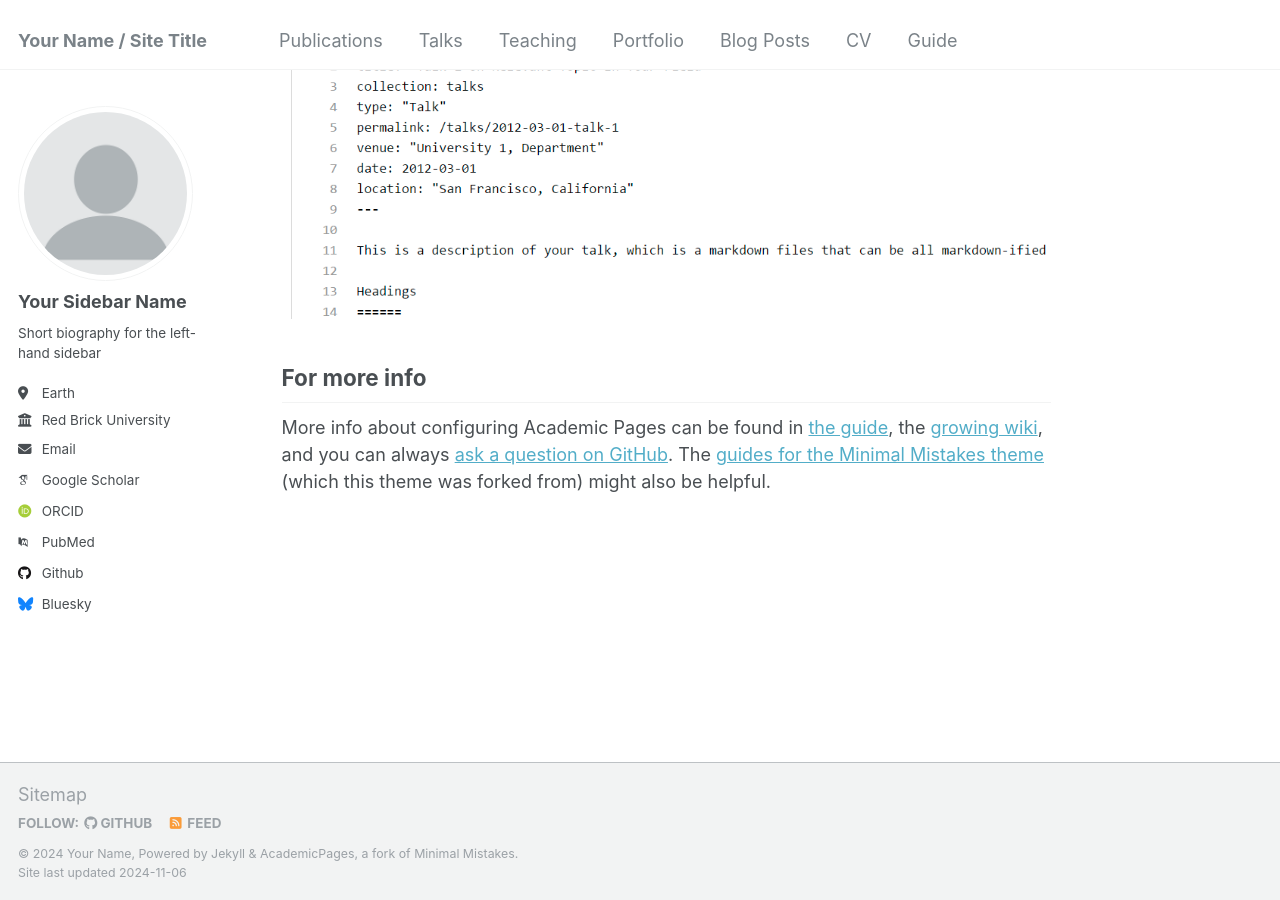
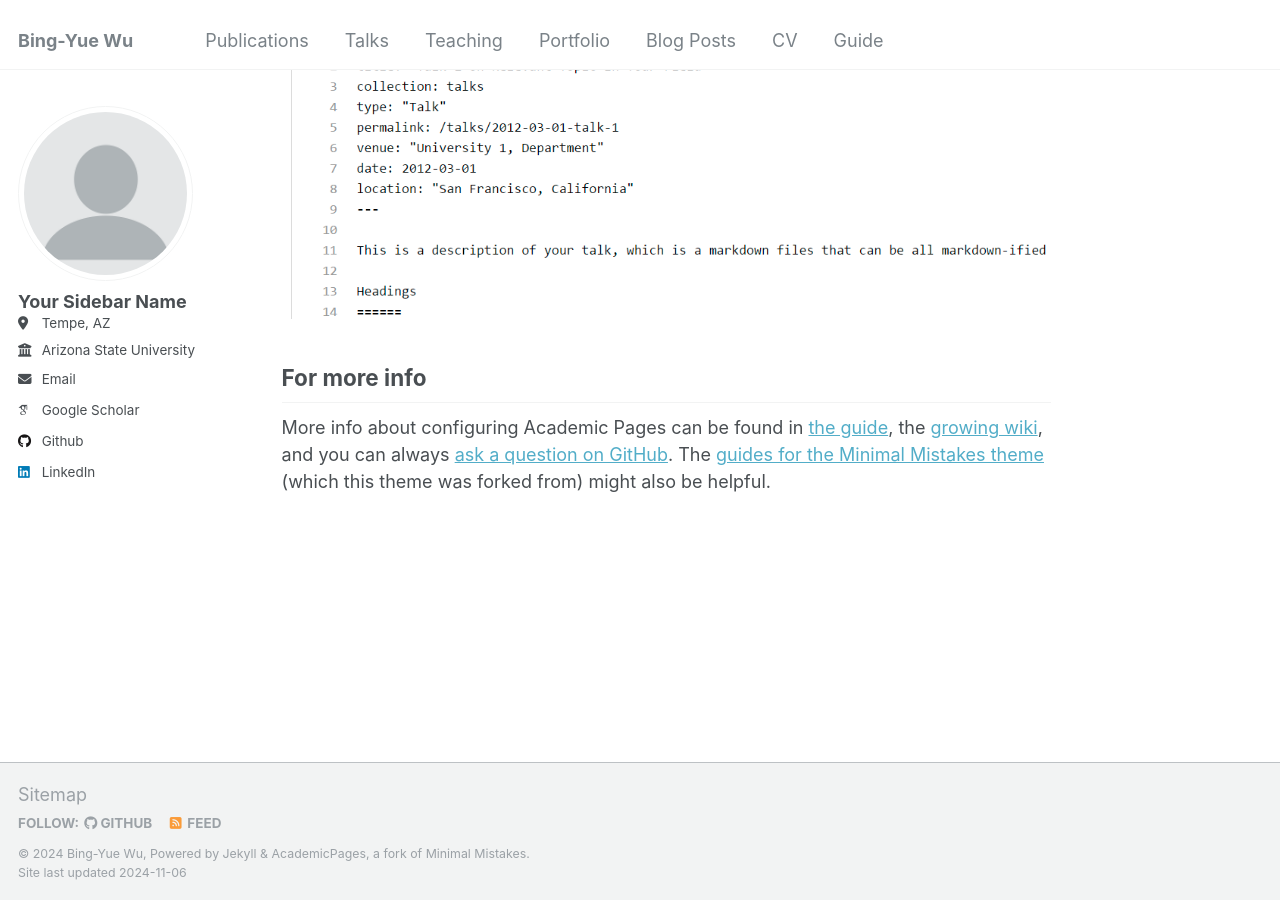
Before and after one commit to bingyuew/bingyuew.github.io, a Jekyll site: the page built from _pages/about.md, in a window 1280 px wide and 900 px high, scrolled down 2643 px. Built offline with Jekyll 4.4.1, drawn with Linux system fonts in a browser that asks for light colours; some web fonts are replaced.

Commit message:
update _config.yml
Signed-off-by: 吳秉曜 <wubingyao@MacBook-bro.local>

```diff
--- a/_config.yml
+++ b/_config.yml
@@ -8,13 +8,13 @@
 
 # Basic Site Settings
 locale                   : "en-US"
-title                    : "Your Name / Site Title"
+title                    : "Bing-Yue Wu"
 title_separator          : "-"
-name                     : &name "Your Name"
-description              : &description "personal description"
-url                      : https://academicpages.github.io # the base hostname & protocol for your site e.g. "https://mmistakes.github.io"
+name                     : &name "Bing-Yue Wu"
+description              : &description "Ph.D. Student, ASU"
+url                      : https://bingyuew.github.io # the base hostname & protocol for your site e.g. "https://mmistakes.github.io"
 baseurl                  : "" # the subpath of your site, e.g. "/blog"
-repository               : "academicpages/academicpages.github.io"
+repository               : "bingyuew/bingyuew.github.io"
 
 # Site Author - The following control what appear as part of the author content on the side bar.
 #               If a field is blank the icon and link will not appear, otherwise it will be shown.
@@ -24,19 +24,19 @@ author:
   avatar           : "profile.png"
   name             : "Your Sidebar Name"
   pronouns         : # example: "she/her"
-  bio              : "Short biography for the left-hand sidebar"
-  location         : "Earth"
-  employer         : "Red Brick University"
+  bio              : # "Short biography for the left-hand sidebar"
+  location         : "Tempe, AZ"
+  employer         : "Arizona State University"
   uri              : # URL
-  email            : "none@example.org"
+  email            : "bingyuew@asu.edu"
 
   # Academic websites
   arxiv            : # URL - Update with the correct link to your profile
-  googlescholar    : "https://scholar.google.com/citations?user=PS_CX0AAAAAJ"
+  googlescholar    : "https://scholar.google.com/citations?user=rdJfTbUAAAAJ&hl=zh-TW"
   impactstory      : # URL
-  orcid            : "http://orcid.org/yourorcidurl"
+  orcid            : # "http://orcid.org/yourorcidurl"
   semantic         : # URL
-  pubmed           : "https://www.ncbi.nlm.nih.gov/pubmed/?term=john+snow"
+  pubmed           : # "https://www.ncbi.nlm.nih.gov/pubmed/?term=john+snow"
   researchgate     : # URL
   scopus           : # URL
 
@@ -44,12 +44,12 @@ author:
   bitbucket        : # Username - Update with your username on the site
   codepen          : # Username
   dribbble         : # Username
-  github           : "academicpages"
+  github           : "bingyuew"
   kaggle           : # Username
   stackoverflow    : # User number or user number and name (i.e., use "1" or "1/jeff-atwood")
 
   # Social media
-  bluesky          : "bsky.app" # Replace this with you Bluesky username
+  bluesky          : #"bsky.app" # Replace this with you Bluesky username
   facebook         : # Username
   flickr           : # Username
   foursquare       : # Username
@@ -58,7 +58,7 @@ author:
   keybase          : # Username
   instagram        : # Username
   lastfm           : # Username
-  linkedin         : # Username
+  linkedin         : "bingyuewu"
   mastodon         : # URL
   medium           : # URL
   pinterest        : # Username
```
